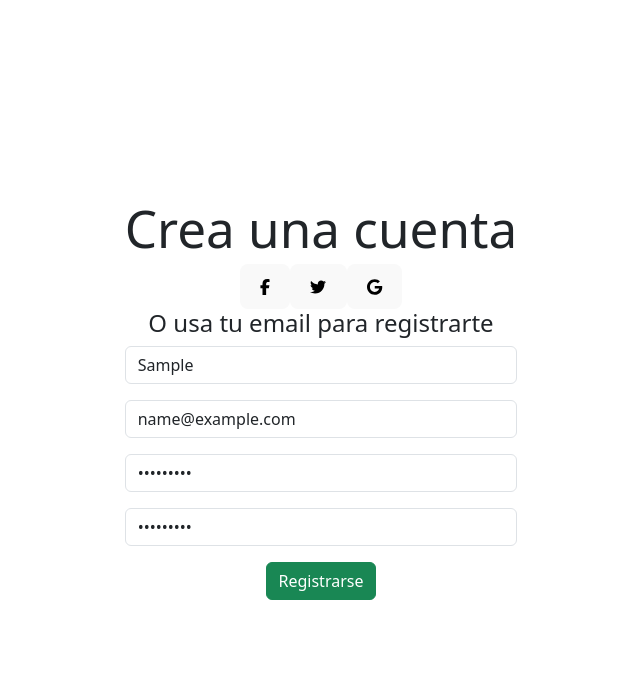
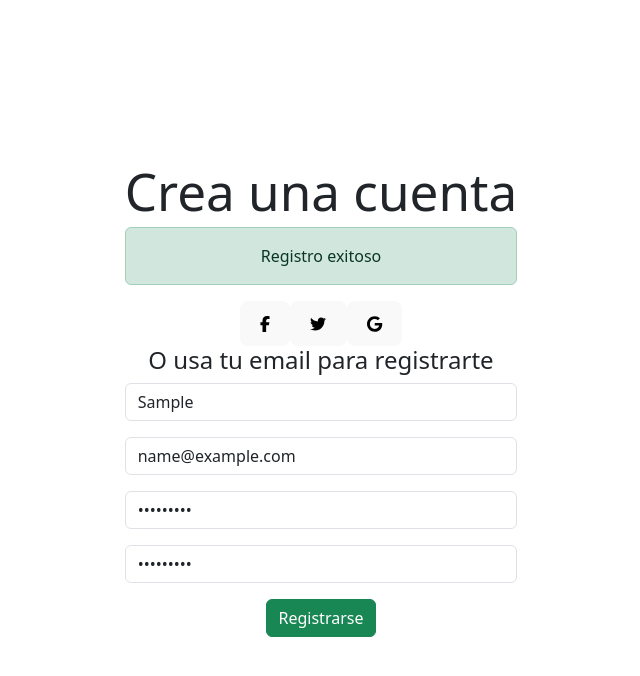
Before and after one commit to JUDAS89/estados_, a React (Vite) app: page / in a window 1280 px wide. Both pictures are taken after typing "Sample", "name@example.com", "Sample123", "Sample123" into the empty fields and a click on the button "Registrarse". Shown: the top 676 px of the page, without its empty margins (319-959 px from the left). Built offline with nearby package versions, Linux system fonts and the light colour scheme.

Commit message:
Alertas punto 5

```diff
--- a/src/App.jsx
+++ b/src/App.jsx
@@ -2,15 +2,20 @@ import { useState } from 'react'
 import './App.css'
 import 'bootstrap/dist/css/bootstrap.min.css';
 import Registro from './components/registro';
+import Alert from './components/alert';
 
 function App() {
-  const [count, setCount] = useState(0)
+  const [alertInfo, setAlertInfo] = useState({ message: '', variant: '' });
 
+  const showAlert = (message, variant) => {
+    setAlertInfo({ message, variant });
+  };
   return (
     <>
       <div className="App">
       <h1>Crea una cuenta</h1>
-      <Registro />
+      <Alert message={alertInfo.message} variant={alertInfo.variant} />
+      <Registro showAlert={showAlert} />
       </div>
     </>
   )
--- a/src/components/alert.jsx
+++ b/src/components/alert.jsx
@@ -1,9 +1,11 @@
-import React from 'react'
+const Alert = ({ message, variant }) => {
+    if (!message) return null;
 
-const Alert = () => {
-  return (
-    <div>alert</div>
-  )
-}
+    return (
+      <div className={`alert alert-${variant}`}>
+        {message}
+      </div>
+    );
+  };
 
-export default Alert
+  export default Alert;
--- a/src/components/formulario.jsx
+++ b/src/components/formulario.jsx
@@ -4,7 +4,7 @@ import Form from 'react-bootstrap/Form'
 import {useState} from 'react'
 import './style.css'
 
-const Formulario = () => {
+const Formulario = ({ showAlert }) => {
   const [nombre, setNombre]=useState("")
   const [email, setEmail]=useState("")
   const [password, setPassword]=useState("")
@@ -15,17 +15,18 @@ const Formulario = () => {
   const validarRegistro=(e)=>{
     e.preventDefault()
 
-    if(nombre===''||email===''||password===''||repassword===''){
-      setError(true)
-      return
-    }
-    if(password!==repassword){
-      setError(true)
-      setPasswordError(true)
-      return
-    }
-    setError(false)
-    setPasswordError(false)
+  if (nombre === '' || email === '' || password === '' || repassword === '') {
+    setError(true);
+    showAlert("No debes dejar campos vacíos", "danger");
+    return;
+  }
+  if (password !== repassword) {
+    setError(true);
+    setPasswordError(true);
+    showAlert("Las contraseñas no coinciden", "danger");
+    return;
+  }
+  showAlert("Registro exitoso", "success");
   }
 
   return (
--- a/src/components/registro.jsx
+++ b/src/components/registro.jsx
@@ -5,7 +5,7 @@ import SocialButton from './socialButton';
 import { faFacebookF, faTwitter, faGoogle } from '@fortawesome/free-brands-svg-icons'
 import './style.css'
 
-const Registro = () => {
+const Registro = ({ showAlert }) => {
   return (
     <>
     <div className='cuerpoFormulario'>
@@ -16,7 +16,7 @@ const Registro = () => {
         <SocialButton icon={faGoogle} />
         <h4>O usa tu email para registrarte</h4>
       </div>
-      <Formulario/>
+      <Formulario showAlert={showAlert} />
     </div>
     </>
   )
```
